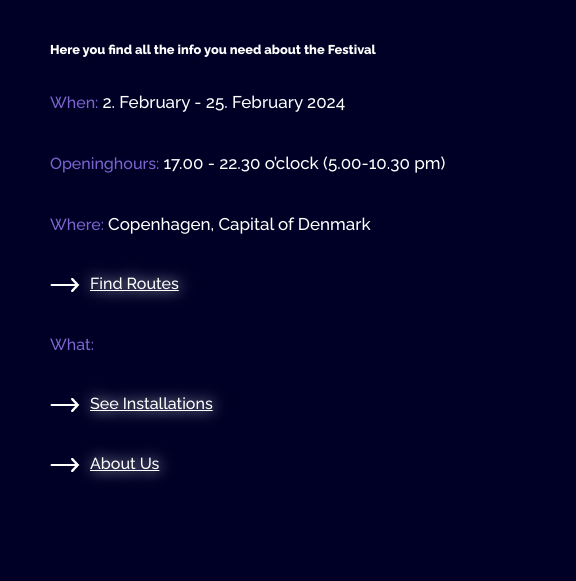
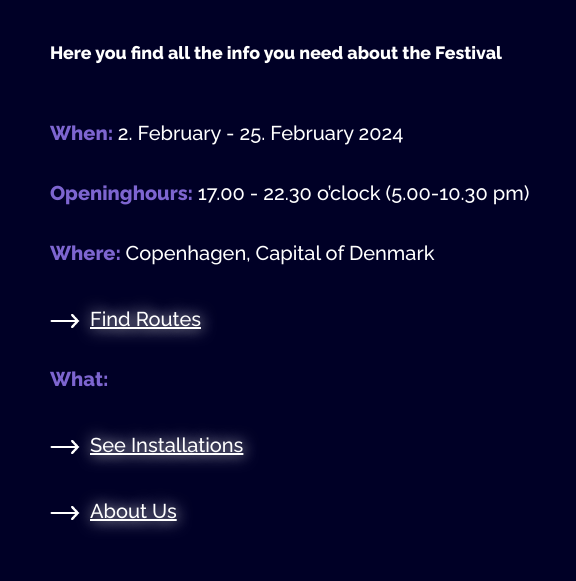
Before and after one commit to emmabilleee/CLF_Team11_T8, an Astro site: page /info in a window 1280 px wide. Shown: the part 199-780 px from the top of the page, 0-576 px from the left. Built offline with nearby package versions, Linux system fonts and the light colour scheme; Astro itself is replaced by a stand-in of ours.

Commit message:
findpudsninger

```diff
--- a/src/components/Newsletter.astro
+++ b/src/components/Newsletter.astro
@@ -83,14 +83,13 @@ text-align: center;
 
         height: auto;
     }
-
     .newsletter {
     display: flex;
     grid-column: 1/1/-1;
     grid-row: 2;
     justify-content: center;
     gap: 50px;
-
+ margin-top: 150px;
     }
     .newsletter_header {
       font-size: 25px;
--- a/src/pages/aboutus.astro
+++ b/src/pages/aboutus.astro
@@ -38,8 +38,9 @@ import MainLayout from "../layouts/MainLayout.astro";
         margin-left: 30px;
       }
       p {
-        margin-top: 30px;
-         font-size: 17px;
+        font-size: 12px;
+        line-height: 25px;
+        margin-top: 20px;
       }
       img {
         margin-top: 30px;
@@ -71,6 +72,12 @@ a:hover{
     transform: rotate(180deg);
     margin-right: 10px;
 }
+ a {
+        margin-top: 26px;
+        color: white;
+        text-shadow: #ffffff 1px 0 15px;
+        font-size: 15px;
+    }
       @media (min-width: 800px) {
         h1 {
           top: 35%;
@@ -89,12 +96,19 @@ a:hover{
           margin-bottom: 150px;
         }
         p {
-          font-size: 17px;
-        line-height: 30px;
+          font-size: 20px;
+      line-height: 40px;
         }
       section{
         margin-bottom: 150px;
       }
+          a {
+        margin-top: 26px;
+        color: white;
+        text-shadow: #ffffff 1px 0 15px;
+          font-size: 20px;
+      line-height: 40px;
+    }
       }
     </style>
   </body>
--- a/src/pages/info.astro
+++ b/src/pages/info.astro
@@ -34,17 +34,22 @@ import MainLayout from "../layouts/MainLayout.astro";
     <style>
 #overskrift {
   font-size: 0.8rem;
-  margin-top: 20px;
-
+  margin-top: 18px;
+  margin-bottom: 40px;
+  text-align: center;
 }
       .fed {
-        font-size: 1rem;
        color: #7D65D0;
+        font-size: 12px;
+        line-height: 25px;
+        margin-top: 20px;
+        font-weight: 800;
       }
     a {
         margin-top: 26px;
         color: white;
         text-shadow: #ffffff 1px 0 15px;
+        font-size: 15px;
     }
 a:hover{
    text-shadow: #8f7cd4 1px 0 30px;
@@ -67,11 +72,10 @@ a:hover{
       .grid_info {
         margin-right: 30px;
         margin-left: 30px;
-
       }
-      p {
-        margin-top: 30px;
-         font-size: 17px;
+     p {
+        font-size: 12px;
+        margin-top: 20px;
       }
       img {
         margin-top: 30px;
@@ -87,6 +91,13 @@ a:hover{
 }
 
       @media (min-width: 800px) {
+         .fed {
+       color: #7D65D0;
+            font-size: 20px;
+      line-height: 40px;
+        margin-top: 20px;
+        font-weight: 800;
+      }
         h1 {
           top: 35%;
           left: 40%;
@@ -103,10 +114,24 @@ a:hover{
           gap: 30px;
           margin-bottom: 150px;
         }
+        #overskrift {
+  font-size: 1.11rem;
+  margin-top: 20px;
+  margin-bottom: 50px;
+  text-align: left;
+
+}
         p {
-          font-size: 17px;
-        line-height: 30px;
+         font-size: 20px;
+      line-height: 40px;
         }
+          a {
+        margin-top: 26px;
+        color: white;
+        text-shadow: #ffffff 1px 0 15px;
+          font-size: 20px;
+      line-height: 40px;
+    }
       section{
         margin-bottom: 150px;
       }
--- a/src/pages/installations/[slug].astro
+++ b/src/pages/installations/[slug].astro
@@ -39,28 +39,7 @@ console.log(myData)
 
 </MainLayout>
 <style>
-      @media screen and (min-width: 800px) {
 
-    article{
-        margin: 40px;
-        line-height: 30px;
- }
- section{
-    margin-bottom: 40px;
- }
- h2{
-        margin-bottom: 20px;
- }
- h3{
-        margin-bottom: 10px;
-
- }  article{
-        display: grid;
-        grid-template-columns: 1fr 1fr;
-        margin: 100px;
-        line-height: 30px;
-        gap: 30px;
- }}
 
  article{
 
@@ -83,9 +62,9 @@ console.log(myData)
  }
 
  .desciption{
-    font-size: 0.8rem;
-    line-height: 2rem;
-    line-height: 30px;
+        font-size: 12px;
+        line-height: 25px;
+        margin-top: 20px;
  }
  .section2{
     margin-top: 50px;
@@ -100,4 +79,31 @@ console.log(myData)
   margin-top: 20px;
   margin-left: 30px;
 }
+@media screen and (min-width: 800px) {
+
+    article{
+       display: grid;
+        grid-template-columns: 1fr 1fr;
+        margin: 40px;
+        line-height: 30px;
+         gap: 30px;
+
+ }
+ section{
+    margin-bottom: 40px;
+ }
+ h2{
+        margin-bottom: 20px;
+ }
+ h3{
+        margin-bottom: 10px;
+        font-size: 20px;
+
+ }
+  .desciption{
+           font-size: 20px;
+      line-height: 40px;
+
+ }
+ }
 </style>
--- a/src/pages/listeview.astro
+++ b/src/pages/listeview.astro
@@ -112,7 +112,7 @@ h1{
 }
 h2{
     text-align: center;
-    margin-bottom: 30px;
+    margin-bottom: 10px;
     font-size: 1.7rem;
   }
   .installation {
@@ -123,7 +123,7 @@ h2{
     margin-left: 40px;
     margin-right: 100px;
     margin-bottom: 300px;
-    margin-top: 100px;
+    margin-top: 60px;
   }
   .installation img {
     width: 300px;
```
Also changed, not shown: src/pages/index.astro (+5 -5 lines).
